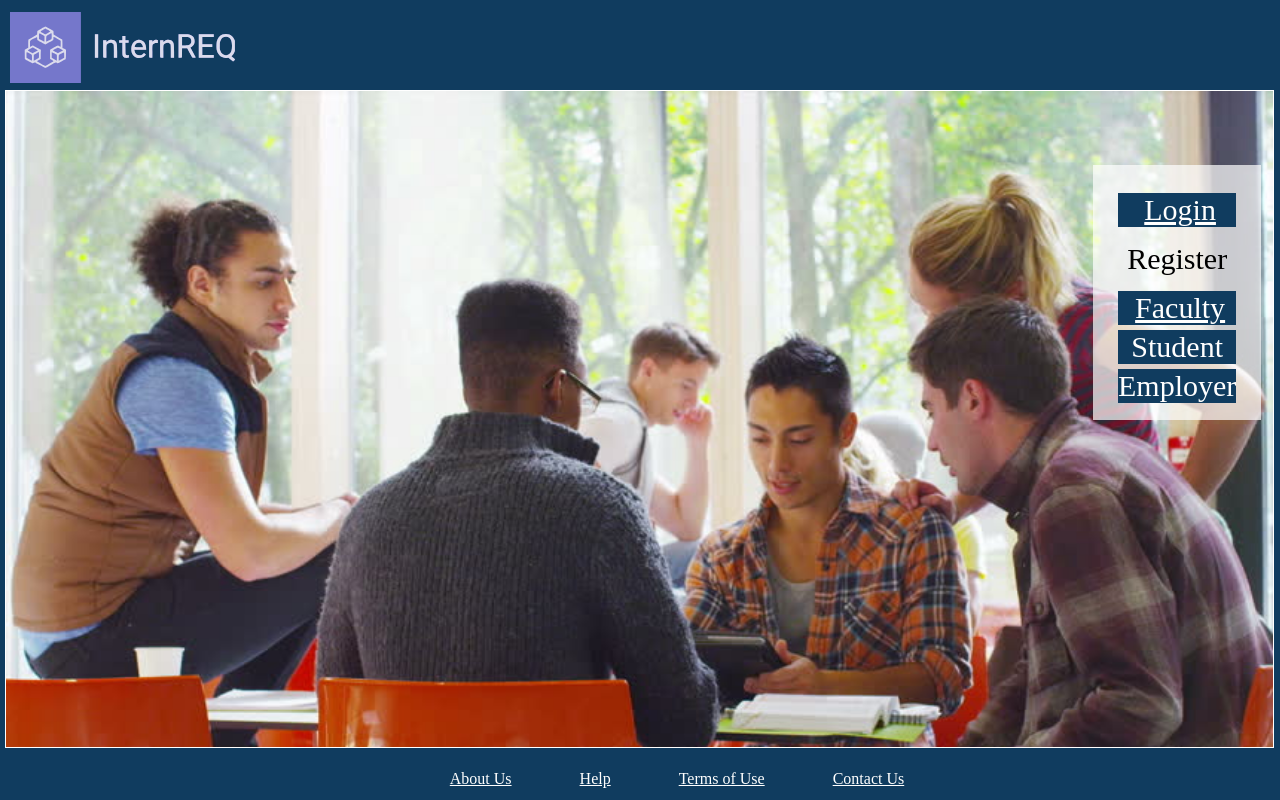
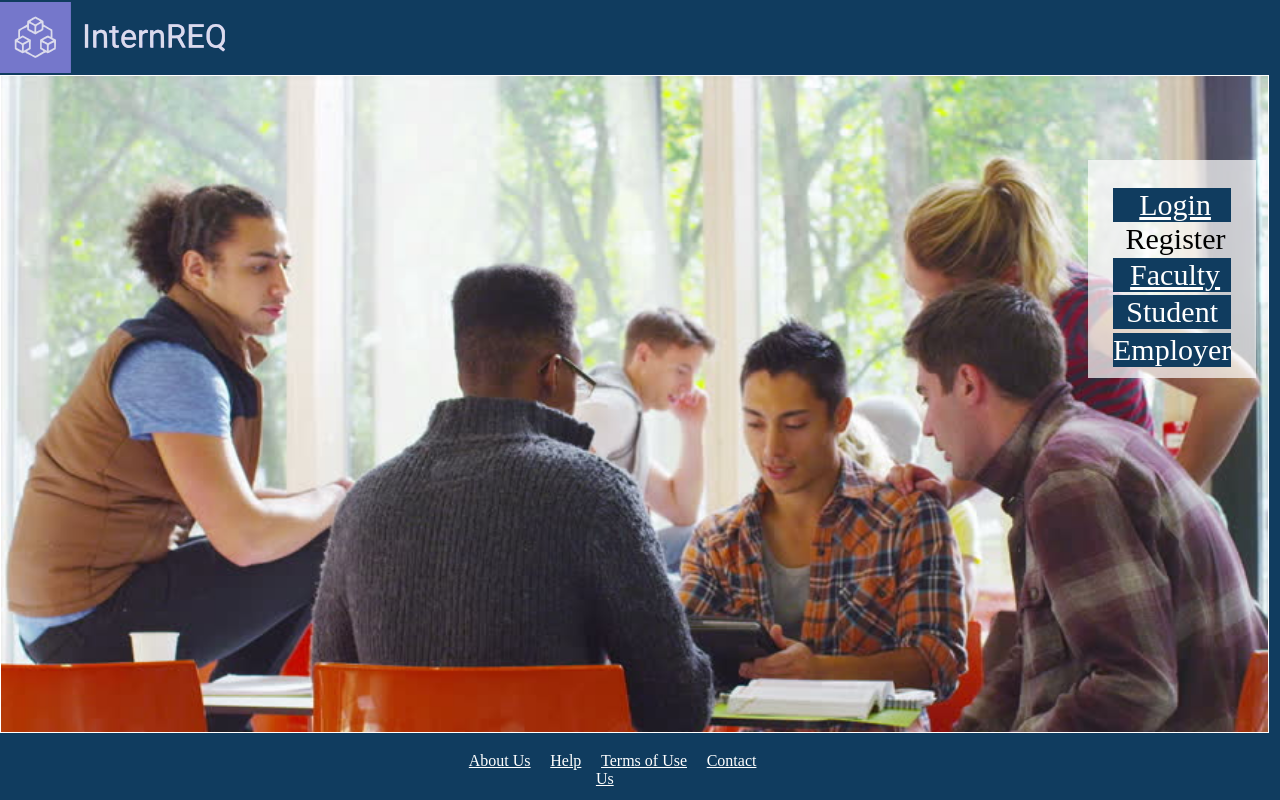
Before and after one commit to MohamadMaarouf/myfitnessdiary, a Flask app: page / in a window 1280 px wide. Run offline with Flask 2, Linux system fonts and the light colour scheme.

Commit message:
Branch testing

```diff
--- a/static/landingPage.css
+++ b/static/landingPage.css
@@ -1,20 +1,13 @@
-div{
-    left: 0;
-    margin: 5px;
-
-}
-body{
-    background-color: #103C5F;
-}
 
 .navBar{
     position: fixed;
     z-index: -1;
-    overflow: hidden;
     background-color: #103C5F;
     top: 0;
-    width: 99%;
-    height: 98%;
+    left: 0;
+    width:100%;
+    margin: 0;
+    height: 100%;
 }
 
 .logo{
@@ -39,11 +32,13 @@ body{
 }
 
 .bottomBar{
-    background-color: #103C5F;
-    width: 100%;
+    background-color: rbga(16,60,95,100);
+    z-index: 2;
+    width: 24.5%;
     position: fixed;
     bottom: 0;
     margin-bottom: .9%;
+    left: 35%;
     text-align: center;
 }
 
@@ -71,25 +66,28 @@ a:hover{
 }
 
 .login{
+    position: relative;
     margin-top: 10%;
     margin-right: 25px;
     margin-left: 25px;
-    margin-bottom: 15px;
+    margin-bottom: .0%;
     text-align: center;
     background-color: #103C5F;
 }
 
 
 .regis{
-    margin-bottom: 15px;
-    margin-right: 25px;
-    margin-left: 25px;
+    margin-bottom: 1%;
+    margin-right: 1%;
+    margin-left: 5%;
     text-align: center;
     background-color: rgba(255, 255, 255, 0.0);
     color: Black;
 }
 
 .faculty{
+    margin-bottom: 2%;
+    position: relative;
     text-align: center;
     margin-right: 25px;
     margin-left: 25px;
@@ -97,6 +95,8 @@ a:hover{
 }
 
 .student{
+    margin-bottom: 2%;
+    position: relative;
     text-align: center;
     margin-right: 25px;
     margin-left: 25px;
@@ -104,6 +104,7 @@ a:hover{
 }
 
 .employer{
+    position: relative;
     text-align: center;
     margin-right: 25px;
     margin-left: 25px;
```
